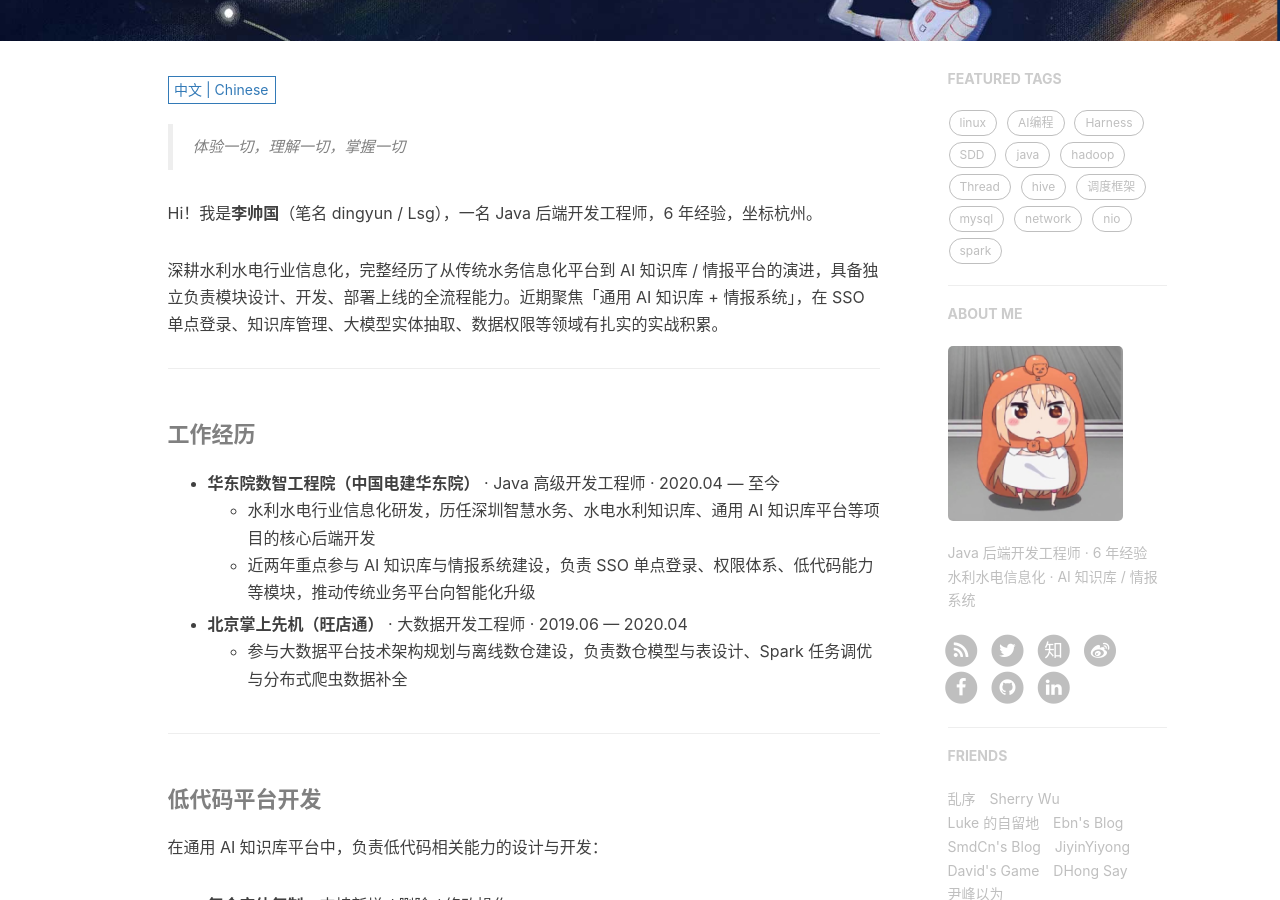
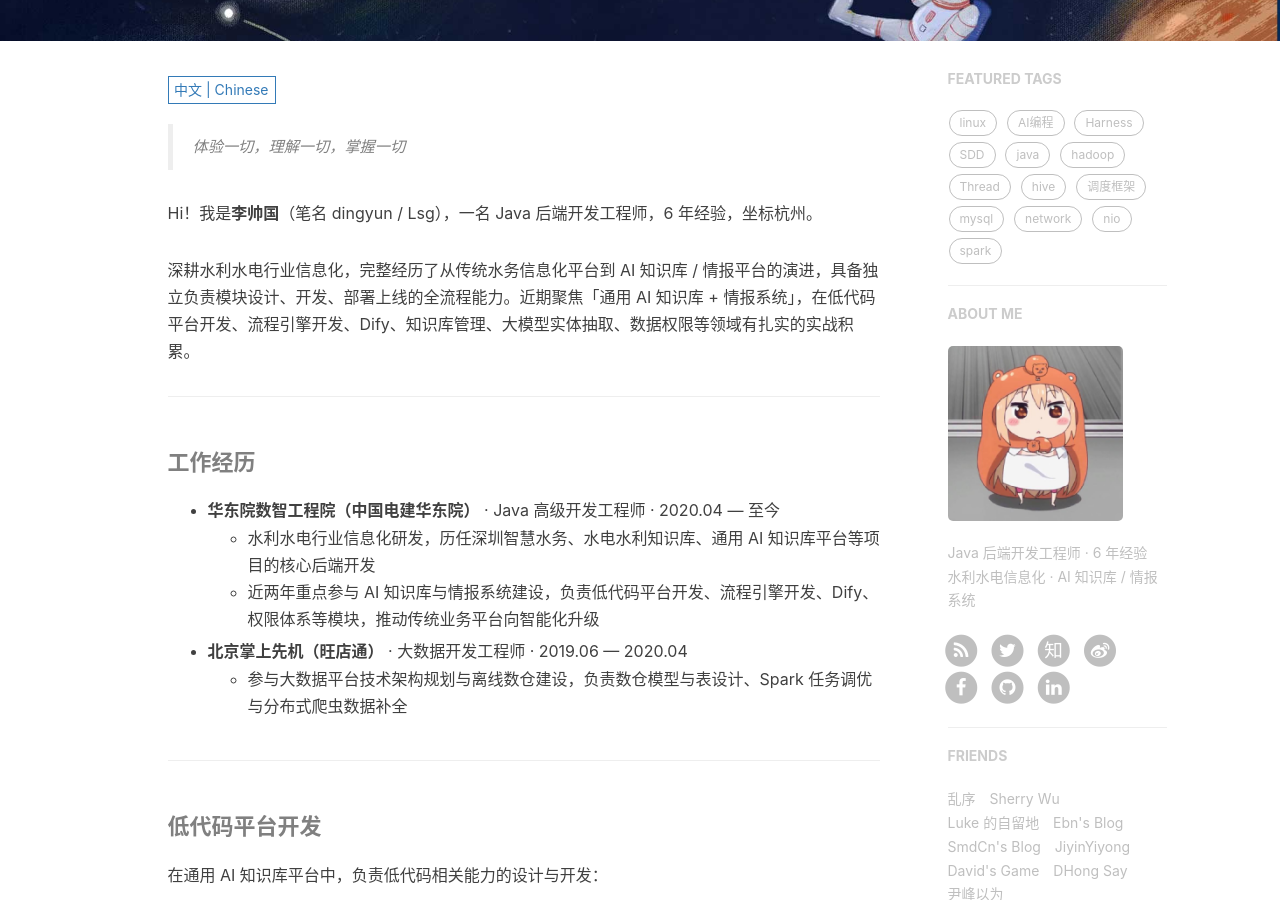
Before and after one commit to githubdingyun/githubdingyun.github.io, a Jekyll site: the page built from about.html, in a window 1280 px wide and 900 px high, scrolled down 377 px. Built offline with Jekyll 4.4.1, drawn with Linux system fonts in a browser that asks for light colours; nearby versions of some CDN libraries; comment, search, counter and statistics services are not loaded; some of the changed text lies outside the part shown.

Commit message:
About 页去 SSO，改突出低代码平台 / 流程引擎 / Dify
- 开头简介与工作经历：SSO 单点登录 → 低代码平台开发、流程引擎开发、Dify（中英同步）
- 专业技能表：删除「单点登录 / SSO」行，新增「低代码 / 流程引擎」行
- 「其他」行去掉与新增行重复的低代码条目

Co-Authored-By: Claude Opus 4.7 <noreply@anthropic.com>

```diff
--- a/_includes/about/en.md
+++ b/_includes/about/en.md
@@ -2,14 +2,14 @@
 
 Hi! I'm **Li Shuaiguo** (pen name dingyun / Lsg), a Java backend engineer with 6 years of experience, based in Hangzhou.
 
-I work on IT solutions for the water conservancy and hydropower industry, and have been through the evolution from traditional water-utility platforms to AI knowledge base / intelligence platforms. I can independently own a module end to end, from design and development to deployment. Recently I focus on the "General AI Knowledge Base + Intelligence System", with hands-on experience in SSO, knowledge base management, LLM entity extraction, and data permissions.
+I work on IT solutions for the water conservancy and hydropower industry, and have been through the evolution from traditional water-utility platforms to AI knowledge base / intelligence platforms. I can independently own a module end to end, from design and development to deployment. Recently I focus on the "General AI Knowledge Base + Intelligence System", with hands-on experience in low-code platform development, workflow engine development, Dify, knowledge base management, LLM entity extraction, and data permissions.
 
 ----------------------------------------------------------------
 #### Experience
 
 * **Huadong Engineering Digital & Intelligence Institute (PowerChina Huadong)** · Senior Java Developer · 2020.04 — present
     * R&D for water conservancy and hydropower informatization; core backend developer on the Shenzhen smart-water, hydropower knowledge base, and general AI knowledge base projects
-    * Focused on building the AI knowledge base and intelligence system in the past two years, owning modules such as SSO, the permission system, and low-code capabilities
+    * Focused on building the AI knowledge base and intelligence system in the past two years, owning modules such as low-code platform development, workflow engine development, Dify, and the permission system
 * **Beijing Zhangshang Xianji (Wangdiantong)** · Big Data Developer · 2019.06 — 2020.04
     * Took part in big data platform architecture planning and offline data warehouse build-out: data warehouse modeling and table design, Spark job tuning, and distributed crawler data completion
 
@@ -43,9 +43,9 @@ Designed and built the low-code capabilities of the General AI Knowledge Base pl
 | Databases | MySQL, PostgreSQL, DM (Dameng), SQL Server |
 | Middleware & Search | Redis (cache / permission cache), Elasticsearch + Kibana (intelligence search) |
 | AI | LLM API integration, RAG knowledge base, Dify deployment (docker-compose) |
+| Low-code / workflow | Low-code platform development, workflow engine development (form flow, process CC, data/function permissions) |
 | Ops | Docker / Docker Compose, Linux, Nginx |
-| SSO | Unified authentication across OA, DSW and other identity sources |
-| Others | Low-code platform (form flow, data/function permissions), Git, basic Vue frontend |
+| Others | Git, basic Vue frontend |
 
 ----------------------------------------------------------------
 #### Programming languages
--- a/_includes/about/zh.md
+++ b/_includes/about/zh.md
@@ -2,14 +2,14 @@
 
 Hi！我是**李帅国**（笔名 dingyun / Lsg），一名 Java 后端开发工程师，6 年经验，坐标杭州。
 
-深耕水利水电行业信息化，完整经历了从传统水务信息化平台到 AI 知识库 / 情报平台的演进，具备独立负责模块设计、开发、部署上线的全流程能力。近期聚焦「通用 AI 知识库 + 情报系统」，在 SSO 单点登录、知识库管理、大模型实体抽取、数据权限等领域有扎实的实战积累。
+深耕水利水电行业信息化，完整经历了从传统水务信息化平台到 AI 知识库 / 情报平台的演进，具备独立负责模块设计、开发、部署上线的全流程能力。近期聚焦「通用 AI 知识库 + 情报系统」，在低代码平台开发、流程引擎开发、Dify、知识库管理、大模型实体抽取、数据权限等领域有扎实的实战积累。
 
 ----------------------------------------------------------------
 #### 工作经历
 
 * **华东院数智工程院（中国电建华东院）** · Java 高级开发工程师 · 2020.04 — 至今
     * 水利水电行业信息化研发，历任深圳智慧水务、水电水利知识库、通用 AI 知识库平台等项目的核心后端开发
-    * 近两年重点参与 AI 知识库与情报系统建设，负责 SSO 单点登录、权限体系、低代码能力等模块，推动传统业务平台向智能化升级
+    * 近两年重点参与 AI 知识库与情报系统建设，负责低代码平台开发、流程引擎开发、Dify、权限体系等模块，推动传统业务平台向智能化升级
 * **北京掌上先机（旺店通）** · 大数据开发工程师 · 2019.06 — 2020.04
     * 参与大数据平台技术架构规划与离线数仓建设，负责数仓模型与表设计、Spark 任务调优与分布式爬虫数据补全
 
@@ -43,9 +43,9 @@ Hi！我是**李帅国**（笔名 dingyun / Lsg），一名 Java 后端开发工
 | 数据库 | MySQL、PostgreSQL、达梦（DM）、SQL Server |
 | 中间件与检索 | Redis（缓存/权限缓存）、Elasticsearch + Kibana（情报检索） |
 | AI 应用 | 大模型接口对接、RAG 知识库、Dify 应用平台部署（docker-compose） |
+| 低代码 / 流程引擎 | 低代码平台开发、流程引擎开发（流程表单、流程抄送、数据/功能权限） |
 | 部署运维 | Docker / Docker Compose、Linux、Nginx |
-| 单点登录 | SSO 统一认证，对接 OA、大水网（dsw）等多系统认证源 |
-| 其他 | 低代码平台（流程表单、数据/功能权限）、Git、Vue 基础前端开发 |
+| 其他 | Git 版本管理、Vue 基础前端开发 |
 
 ----------------------------------------------------------------
 #### 编程语言倾向
```
